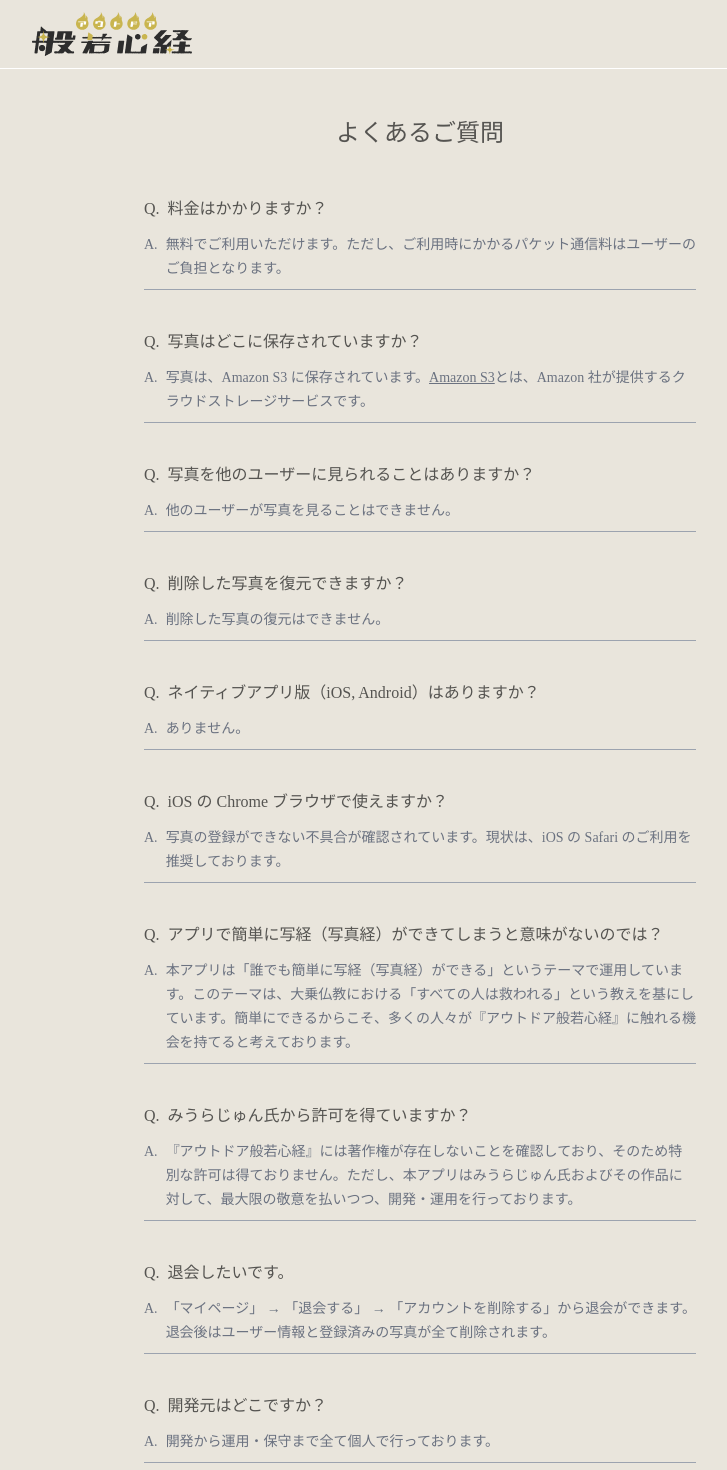
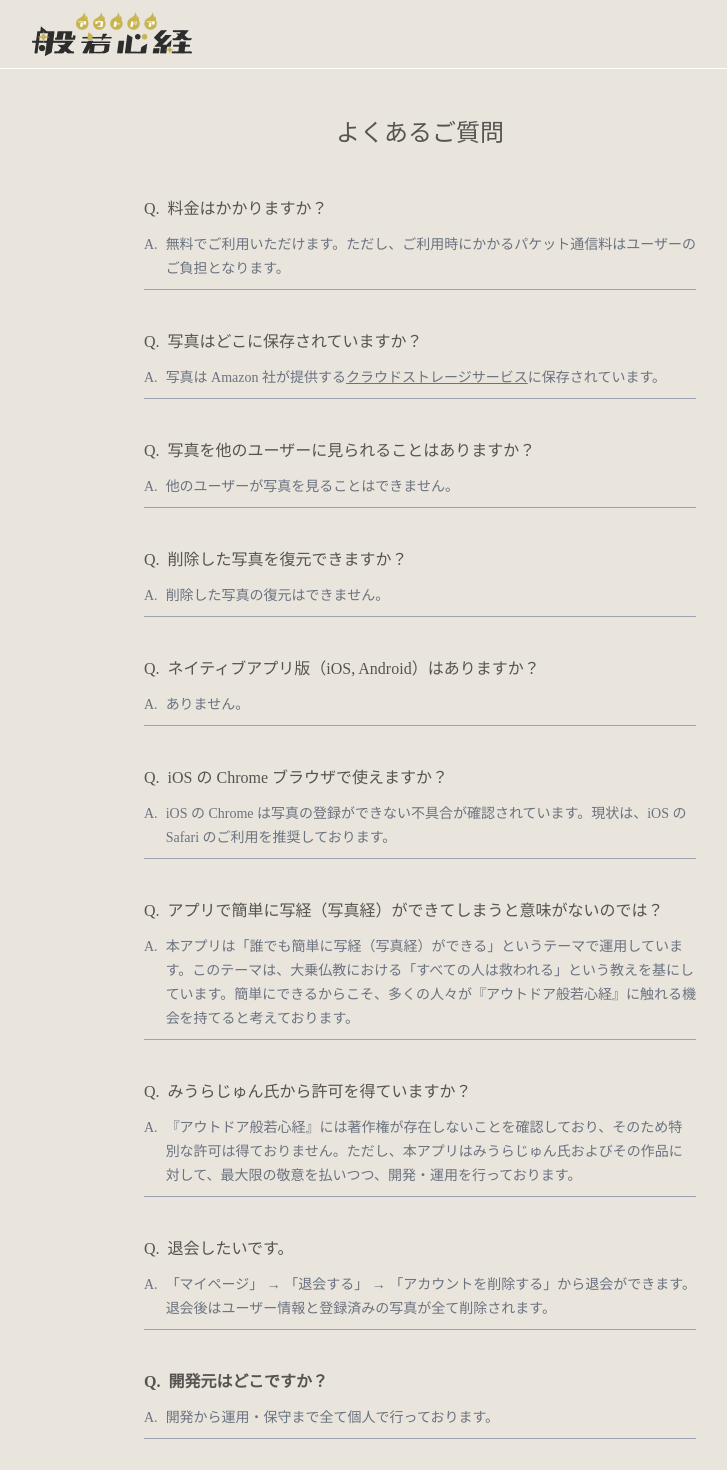
Before and after one commit to shirotamaki/outdoor-heart-sutra, a Next.js app in the folder frontend/: page /faq in a window 1280 px wide. Shown: the top 1470 px of the page, without its empty margins (220-947 px from the left). Built offline with nearby package versions, Linux system fonts and the light colour scheme; no server answers; a web font is replaced by a local one.

Commit message:
🩹 typoとテキスト内容を修正する

```diff
--- a/frontend/src/pages/faq.tsx
+++ b/frontend/src/pages/faq.tsx
@@ -41,7 +41,7 @@ const Faq = () => {
                 <p className='text-xs sm:text-sm flex flex-row leading-5 md:leading-6'>
                   <div className='mr-2'>A.</div>
                   <div>
-                    写真は、Amazon S3 に保存されています。
+                    写真は Amazon 社が提供する
                     <Link
                       href='https://docs.aws.amazon.com/ja_jp/AmazonS3/latest/userguide/Welcome.html'
                       legacyBehavior
@@ -51,10 +51,10 @@ const Faq = () => {
                         rel='noopener noreferrer'
                         className='hover:opacity-50 transition-all duration-100 underline'
                       >
-                        Amazon S3
+                        クラウドストレージサービス
                       </a>
                     </Link>
-                    とは、Amazon 社が提供するクラウドストレージサービスです。
+                    に保存されています。
                   </div>
                 </p>
               </li>
@@ -96,8 +96,8 @@ const Faq = () => {
                 <p className='text-xs sm:text-sm flex flex-row leading-5 md:leading-6'>
                   <div className='mr-2'>A.</div>
                   <div className=''>
-                    写真の登録ができない不具合が確認されています。現状は、iOS の Safari
-                    のご利用を推奨しております。
+                    iOS の Chrome は写真の登録ができない不具合が確認されています。現状は、iOS の
+                    Safari のご利用を推奨しております。
                   </div>
                 </p>
               </li>
@@ -139,7 +139,7 @@ const Faq = () => {
                 </p>
               </li>
               <li className='mb-10 pb-2 border-b border-gray-400'>
-                <h2 className='text-mainBlack font-blacktext-sm sm:text-base mb-3 flex'>
+                <h2 className='text-mainBlack font-black text-sm sm:text-base mb-3 flex'>
                   <div className='mr-2'>Q.</div>
                   <div>開発元はどこですか？</div>
                 </h2>
```
